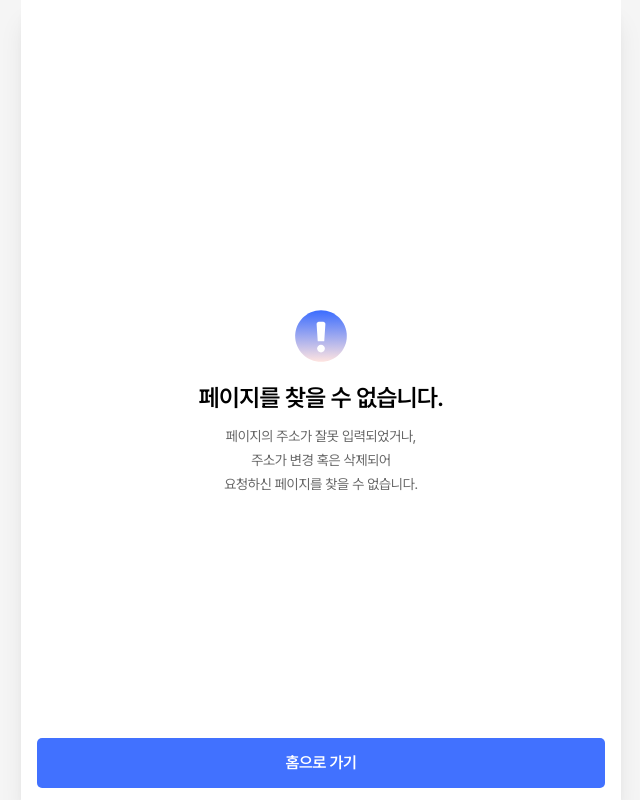
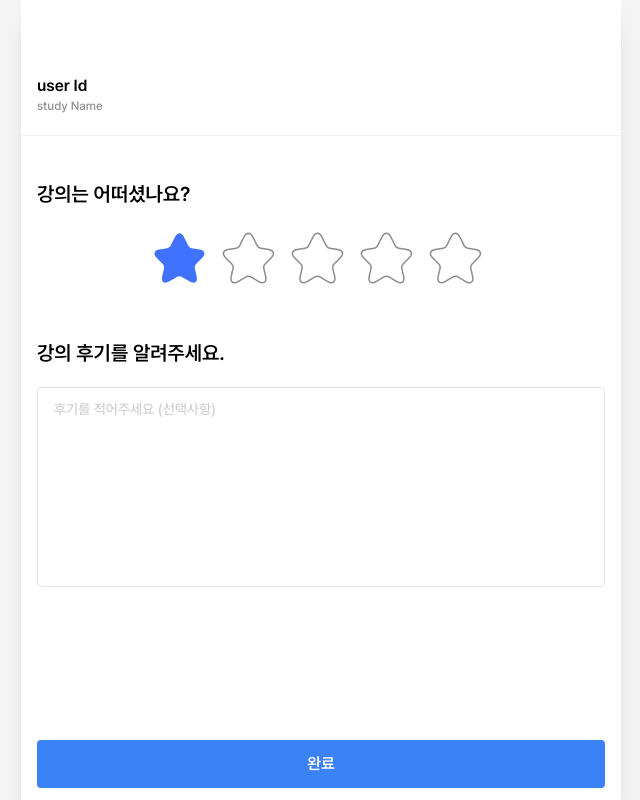
Before and after one commit to sturing-fourten/sturing, a Next.js app: page /lecture/1/review in a window 1280 px wide. Before the commit this address had no page. Shown: the whole page, without its empty margins (319-959 px from the left). Built offline with nearby package versions, Linux system fonts and the light colour scheme.

Commit message:
Feat: 별점, LectureReviewPage 구현

```diff
--- a/package.json
+++ b/package.json
@@ -13,6 +13,7 @@
     "next": "14.2.4",
     "next-auth": "^5.0.0-beta.19",
     "random-korean-nickname-generator": "^1.0.6",
+    "rc-rate": "^2.13.0",
     "react": "^18",
     "react-dom": "^18",
     "swiper": "^11.1.4",
--- a/src/app/globals.css
+++ b/src/app/globals.css
@@ -4,6 +4,20 @@
 
 textarea {
   @apply resize-none focus:outline-none focus:border-main-500;
+}
+
+/* star rate custom */
+.rc-rate-star-half .rc-rate-star-first svg,
+.rc-rate-star-full .rc-rate-star-second svg,
+.rc-rate-star-half:hover .rc-rate-star-first svg,
+.rc-rate-star-full:hover .rc-rate-star-second svg {
+  @apply fill-main-500;
+}
+.rc-rate-star-half .rc-rate-star-first path,
+.rc-rate-star-full .rc-rate-star-second path,
+.rc-rate-star-half:hover .rc-rate-star-first path,
+.rc-rate-star-full:hover .rc-rate-star-second path {
+  @apply stroke-none;
 }
 
 body {
--- /dev/null
+++ b/src/app/lecture/[id]/review/page.tsx
@@ -0,0 +1,42 @@
+import Button from "@/components/commons/Button";
+import TopBar from "@/components/commons/TopBar";
+import LectureStarAssessment from "@/components/domains/mystudy/LectureStarAssessment";
+import SectionTitle from "@/components/domains/mystudy/SectionTitle";
+
+export default function LectureReviewPage() {
+  return (
+    <>
+      <section>
+        <TopBar type="back">강의 후기 남기기</TopBar>
+        <form>
+          <section className="flex flex-col justify-start items-start py-5 px-4">
+            <p className="text-gray-1000 text-base font-semibold leading-normal">{"user Id"}</p>
+            <p className="text-gray-600 text-xs font-medium leading-snug">{"study Name"}</p>
+          </section>
+
+          <hr className="bg-gray-300" />
+
+          <LectureStarAssessment />
+
+          <section className="pt-11 px-4">
+            <SectionTitle className="mb-5">강의 후기를 알려주세요.</SectionTitle>
+            <textarea
+              maxLength={500}
+              className="w-full h-[200px] py-3 px-4 rounded border border-gray-300 text-gray-600 text-sm font-medium leading-snug"
+              placeholder="후기를 적어주세요 (선택사항)"
+            />
+          </section>
+        </form>
+      </section>
+
+      {/* TODO 공통 컴포넌트 적용 */}
+      <footer className="fixed bottom-0 w-[inherit] py-3 px-4 bg-white">
+        <Button
+          varient="filled"
+          className="w-full h-12 bg-blue-500 rounded text-white text-base font-semibold leading-normal">
+          완료
+        </Button>
+      </footer>
+    </>
+  );
+}
--- /dev/null
+++ b/src/components/domains/mystudy/AssessmentStar.tsx
@@ -0,0 +1,13 @@
+export default function AssessmentStar() {
+  return (
+    <svg xmlns="http://www.w3.org/2000/svg" width="61" height="60" viewBox="0 0 61 60" fill="none">
+      <path
+        d="M34.7535 8.77363L39.1535 17.5736C39.7535 18.7986 41.3535 19.9736 42.7035 20.1986L50.6785 21.5236C55.7785 22.3736 56.9785 26.0736 53.3035 29.7236L47.1035 35.9236C46.0535 36.9736 45.4785 38.9986 45.8035 40.4486L47.5785 48.1236C48.9785 54.1986 45.7535 56.5486 40.3785 53.3736L32.9035 48.9486C31.5535 48.1486 29.3285 48.1486 27.9535 48.9486L20.4785 53.3736C15.1285 56.5486 11.8785 54.1736 13.2785 48.1236L15.0535 40.4486C15.3785 38.9986 14.8035 36.9736 13.7535 35.9236L7.55348 29.7236C3.90348 26.0736 5.07848 22.3736 10.1785 21.5236L18.1535 20.1986C19.4785 19.9736 21.0785 18.7986 21.6785 17.5736L26.0785 8.77363C28.4785 3.99863 32.3785 3.99863 34.7535 8.77363Z"
+        stroke="#8D8D8D"
+        stroke-width="1.5"
+        stroke-linecap="round"
+        stroke-linejoin="round"
+      />
+    </svg>
+  );
+}
--- /dev/null
+++ b/src/components/domains/mystudy/LectureStarAssessment.tsx
@@ -0,0 +1,17 @@
+"use client";
+
+import SectionTitle from "./SectionTitle";
+import Rate from "rc-rate";
+import "rc-rate/assets/index.css";
+import AssessmentStar from "./AssessmentStar";
+
+export default function LectureStarAssessment() {
+  return (
+    <section className="pt-11 px-4">
+      <SectionTitle className="mb-5">강의는 어떠셨나요?</SectionTitle>
+      <div className="w-full flex justify-center">
+        <Rate value={1} allowHalf character={<AssessmentStar />} onChange={(v) => console.log(v)} />
+      </div>
+    </section>
+  );
+}
```
Also changed, not shown: 1 other file (tests, documents, lock files or other folders).
